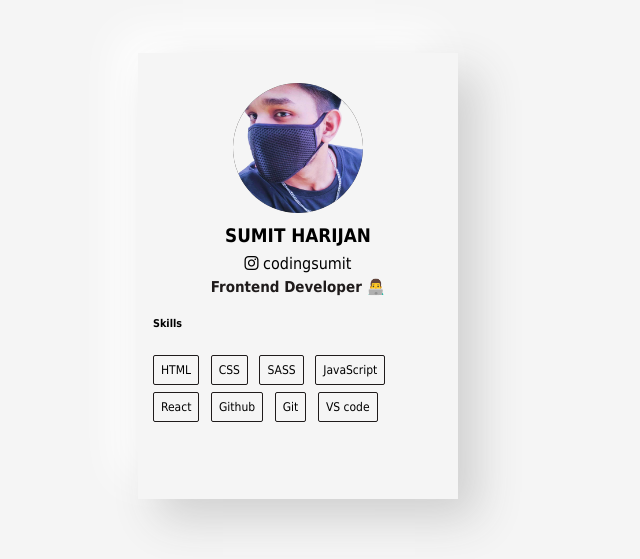
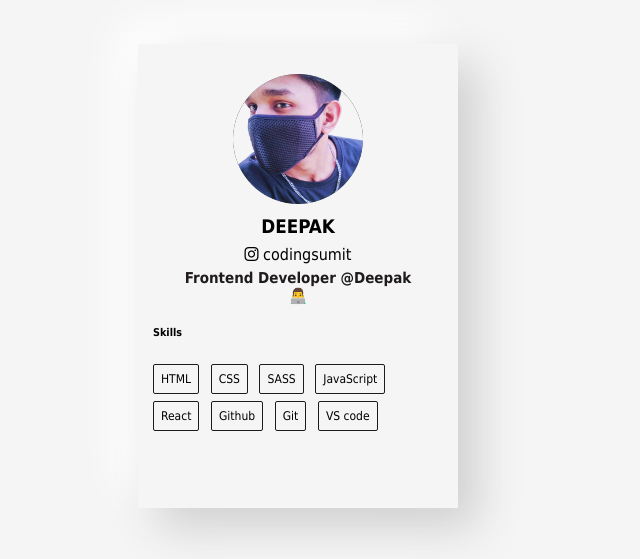
Before and after one commit to deepakbaghal01/webdev, a plain HTML site: page Frontend-Projects-master/Animated profile card/index.html in a window 1280 px wide. Shown: the part 109-668 px from the top of the page, without its empty margins (342-982 px from the left). Drawn offline with Linux system fonts and the light colour scheme.

Commit message:
Update index.html

```diff
--- a/Frontend-Projects-master/Animated profile card/index.html
+++ b/Frontend-Projects-master/Animated profile card/index.html
@@ -18,9 +18,9 @@
         </div>
         <!-- 2 -->
         <div class="main-content">
-            <h3 class="name">Sumit Harijan</h3>
+            <h3 class="name">Deepak </h3>
             <span><i class="fab fa-instagram"></i> codingsumit</span>
-            <h4 class="title">Frontend developer 👨‍💻</h4>
+            <h4 class="title">Frontend developer @Deepak 👨‍💻</h4>
         </div>
         <!-- 3 -->
         <ul class="social">
```
